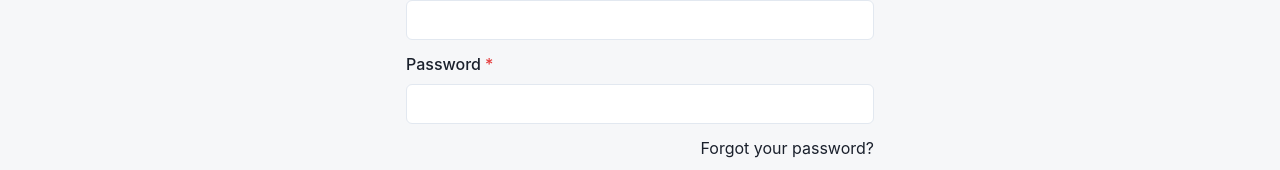
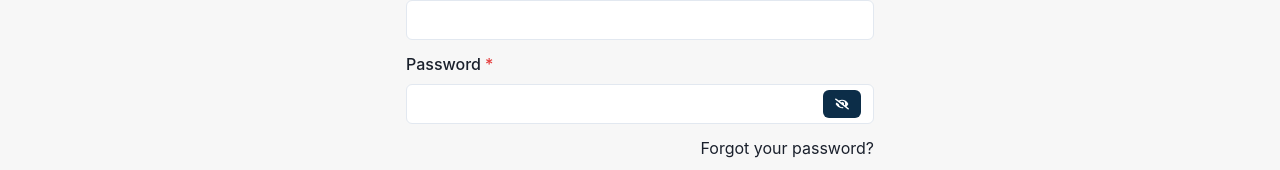
Before and after one commit to KevinMendieta/fire-list, a React (Vite) app: page /login in a window 1280 px wide. Shown: the part 239-409 px from the top of the page. Built offline with nearby package versions, Linux system fonts and the light colour scheme.

Commit message:
added password input component

```diff
--- a/src/App.tsx
+++ b/src/App.tsx
@@ -13,7 +13,7 @@ function App() {
         w="100%"
         templateRows="100px 1fr "
         templateColumns="1fr"
-        backgroundColor="#F6F7F9"
+        backgroundColor="#F7F7F7"
       >
         <GridItem colSpan={2}>
           <Header />
--- a/src/components/Login/LoginForm.tsx
+++ b/src/components/Login/LoginForm.tsx
@@ -9,6 +9,8 @@ import {
   Text,
 } from "@chakra-ui/react";
 import { Link } from "wouter";
+
+import PasswordInput from "../PasswordInput";
 
 export default function LoginForm() {
   return (
@@ -32,7 +34,7 @@ export default function LoginForm() {
 
       <FormControl isRequired mb={3}>
         <FormLabel htmlFor="password">Password</FormLabel>
-        <Input id="password" type="password" backgroundColor="white" />
+        <PasswordInput />
       </FormControl>
 
       <Text fontSize="md" mb={3} textAlign="right">
--- /dev/null
+++ b/src/components/PasswordInput/PasswordInput.tsx
@@ -0,0 +1,33 @@
+import React from "react";
+import { FaEye, FaEyeSlash } from "react-icons/fa";
+import {
+  Button,
+  Icon,
+  Input,
+  InputGroup,
+  InputRightElement,
+} from "@chakra-ui/react";
+
+export default function PasswordInput() {
+  const [showPassword, setShowPassword] = React.useState(false);
+
+  return (
+    <InputGroup>
+      <Input
+        id="password"
+        type={showPassword ? "text" : "password"}
+        backgroundColor="white"
+      />
+      <InputRightElement width="4rem">
+        <Button
+          h="1.75rem"
+          size="sm"
+          bgColor="#0c2d48"
+          onClick={() => setShowPassword(!showPassword)}
+        >
+          <Icon color="white" as={showPassword ? FaEye : FaEyeSlash} />
+        </Button>
+      </InputRightElement>
+    </InputGroup>
+  );
+}
--- /dev/null
+++ b/src/components/PasswordInput/index.ts
@@ -0,0 +1 @@
+export { default } from "./PasswordInput";
--- a/src/components/Signup/SignupForm.tsx
+++ b/src/components/Signup/SignupForm.tsx
@@ -9,6 +9,8 @@ import {
   Text,
 } from "@chakra-ui/react";
 import { Link } from "wouter";
+
+import PasswordInput from "../PasswordInput";
 
 export default function LoginForm() {
   return (
@@ -28,7 +30,7 @@ export default function LoginForm() {
 
       <FormControl isRequired mb={3}>
         <FormLabel htmlFor="password">Password</FormLabel>
-        <Input id="password" type="password" backgroundColor="white" />
+        <PasswordInput />
       </FormControl>
 
       <Button
```
